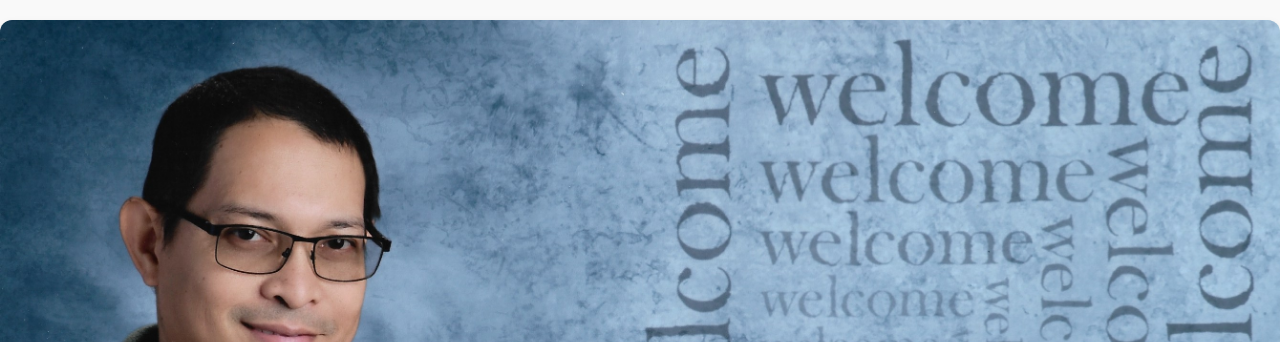
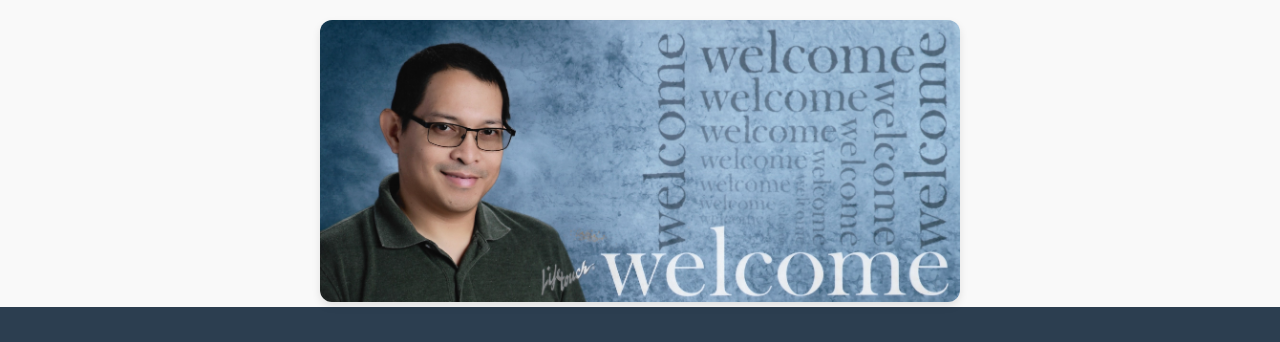
Before and after one commit to Japtman1/JPTimbal_Resume, a plain HTML site: page index.html in a window 1280 px wide. Shown: the top 342 px of the page. Drawn offline with Linux system fonts and the light colour scheme.

Commit message:
Update index.html

```diff
--- a/index.html
+++ b/index.html
@@ -64,7 +64,7 @@
 <body>
 
   <div style="text-align: center; margin-top: 20px;">
-  <img src="Intro%20Picture.jpg" alt="Profile photo" style="max-width: 100%; height: auto; border-radius: 12px; box-shadow: 0 4px 8px rgba(0,0,0,0.1);">
+  <img src="Intro%20Picture.jpg" alt="Profile photo" style="max-width: 50%; height: auto; border-radius: 12px; box-shadow: 0 4px 8px rgba(0,0,0,0.1);">
 </div>
 
   <header>
```
